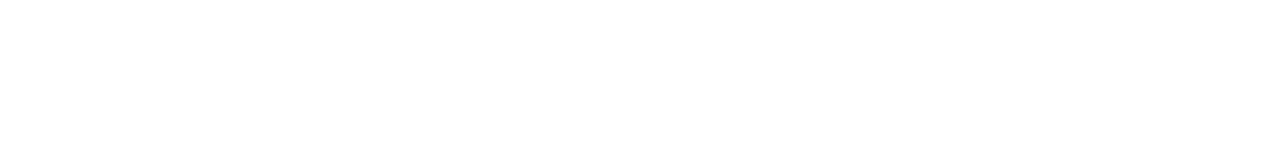
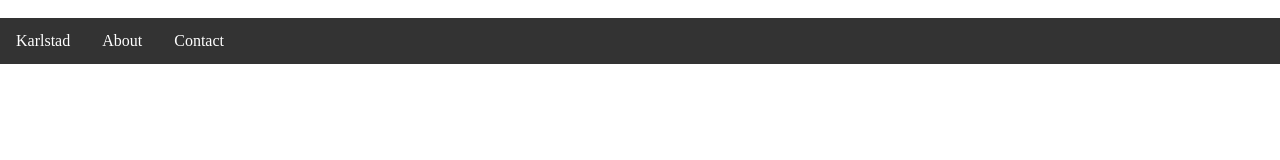
Before and after one commit to Timthom/Karlstad, a plain HTML site: page index.html in a window 1280 px wide. Drawn offline with Linux system fonts and the light colour scheme.

Commit message:
Add Header nav

```diff
--- a/css/style.css
+++ b/css/style.css
@@ -0,0 +1,33 @@
+body {
+    margin: 0;
+    padding: 0;
+}
+
+ul.topnav {
+  list-style-type: none;
+  margin: 0;
+  padding: 0;
+  overflow: hidden;
+  background-color: #333;
+}
+
+ul.topnav li {float: left;}
+
+ul.topnav li a {
+  display: block;
+  color: white;
+  text-align: center;
+  padding: 14px 16px;
+  text-decoration: none;
+}
+
+ul.topnav li a:hover:not(.active) {background-color: #111;}
+
+ul.topnav li a.active {background-color: #04AA6D;}
+
+ul.topnav li.right {float: right;}
+
+@media screen and (max-width: 600px) {
+  ul.topnav li.right,
+  ul.topnav li {float: none;}
+}
--- a/index.html
+++ b/index.html
@@ -4,8 +4,21 @@
     <meta charset="UTF-8">
     <meta name="viewport" content="width=device-width, initial-scale=1.0">
     <title>Karlstad</title>
+    <link rel="stylesheet" href="css/style.css"/>
 </head>
 <body>
+    <header>
+        <aside>
+            <img />
+        </aside>
+        <nav>
+            <ul class="topnav">
+                <li><a href="index.html">Karlstad</a></li>
+                <li><a href="about.html">About</a></li>
+                <li><a href="contact.html">Contact</a></li>
+              </ul>
+        </nav>
+    </header>
 
 </body>
 </html>
```
Also changed, not shown: about.html (+13 -1 lines), contact.html (+13 -1 lines).
